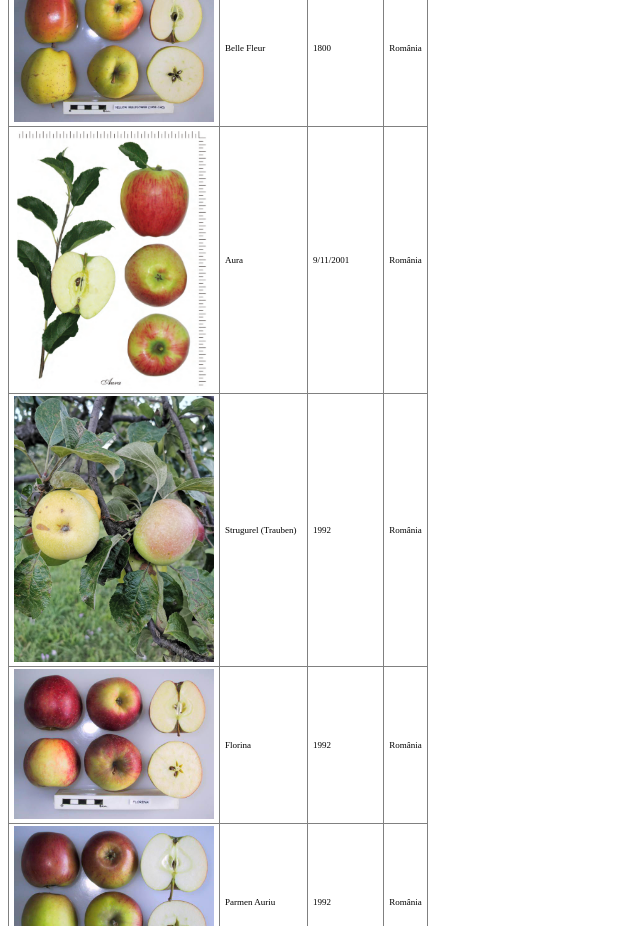
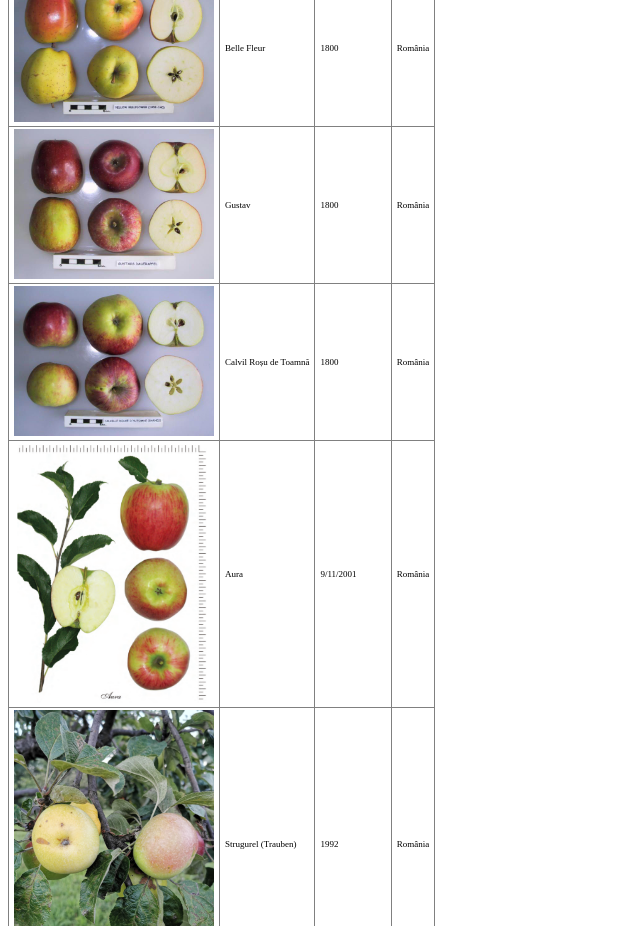
Before and after one commit to rollalt/Soiuri, a plain HTML site: page index.html in a window 1280 px wide. Shown: the part 2560-3486 px from the top of the page, without its empty margins (0-640 px from the left). Drawn offline with Linux system fonts and the light colour scheme.

Commit message:
Update index.html

```diff
--- a/index.html
+++ b/index.html
@@ -150,6 +150,18 @@
             <td>1800</td>
             <td>România</td>
         </tr>
+             <tr>
+            <td><a href="img/Cross_section_of_Gustavs_Dauerapfel,_National_Fruit_Collection_(acc._1951-179).jpg" target="_blank"><img src="img/Cross_section_of_Gustavs_Dauerapfel,_National_Fruit_Collection_(acc._1951-179).jpg" alt="" border=0 width=200></img></td>
+            <td>Gustav</td>
+            <td>1800</td>
+            <td>România</td>
+        </tr>
+             <tr>
+            <td><a href="img/Calville_Rouge_d'Automne-1c735f.jpg" target="_blank"><img src="img/Calville_Rouge_d'Automne-1c735f.jpg" alt="" border=0 width=200></img></td>
+            <td>Calvil Roșu de Toamnă</td>
+            <td>1800</td>
+            <td>România</td>
+        </tr>
 
         <tr>
             <td><a href="img/Măr_Aura.png" target="_blank"><img src="img/Măr_Aura.png" alt="" width=200 "></img></td>
```
